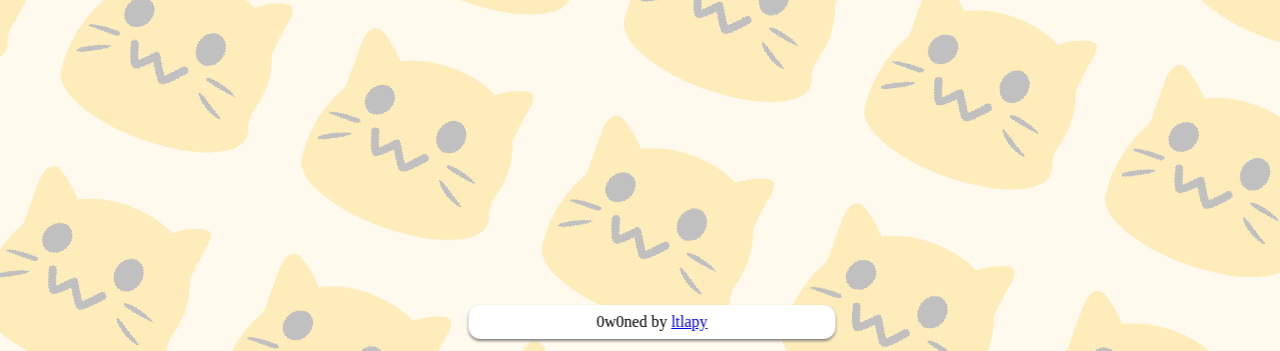
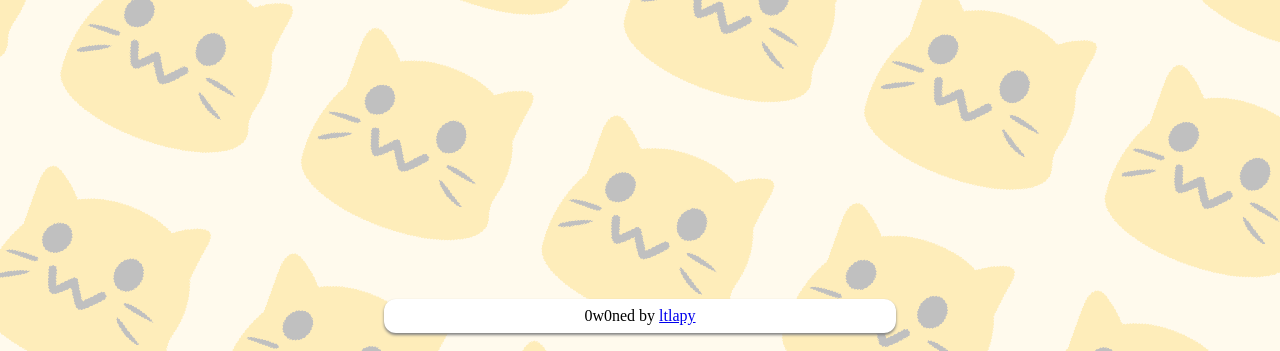
Before and after one commit to ltlapy/0w0kr, a plain HTML site: page index.html in a window 1280 px wide. Shown: the part 449-800 px from the top of the page. Drawn offline with Linux system fonts and the light colour scheme.

Commit message:
Update footer css

```diff
--- a/assets/index.css
+++ b/assets/index.css
@@ -77,17 +77,20 @@ main h1:is(:active, *:active) ~ [alternative] {
 }
 
 footer {
-    --margin: 12px;
+    --margin: 18px;
     position: fixed;
-    /* width: calc(80% - 2 * var(--margin)); */
+    width: 60vw;
+    min-width: 12em;
+    max-width: 30em;
     left: 50%;
-    bottom: 0;
+    bottom: var(--margin);
+
     transform: translateX(-50%);
     text-align: center;
     background: white;
     border-radius: 12px;
-    margin: var(--margin);
-    padding: 8px 8em;
+    /* margin: var(--margin); */
+    padding: 8px 1em;
     box-shadow: 0 2px 3px grey;
     backdrop-filter: drop-shadow(2px 4px 6px black) blur(3px);
 }
```
